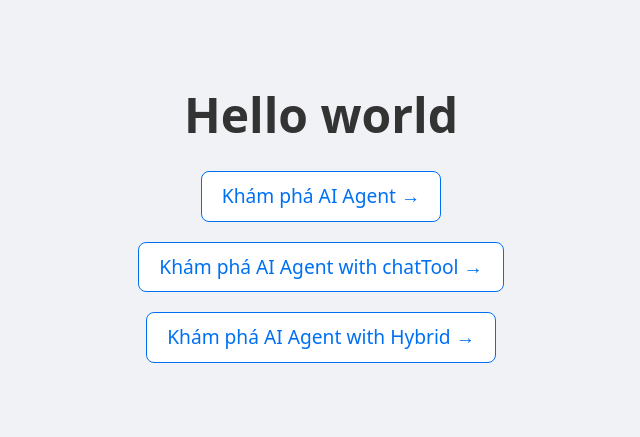
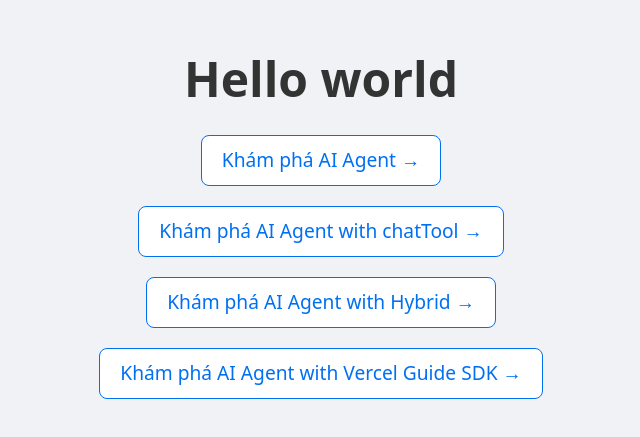
Before and after one commit to phxbinh/TrungNguyen, a Next.js app: page / in a window 1280 px wide. Shown: the part 179-616 px from the top of the page, without its empty margins (319-959 px from the left). Built offline with nearby package versions, Linux system fonts and the light colour scheme.

Commit message:
Update page.tsx

```diff
--- a/src/app/page.tsx
+++ b/src/app/page.tsx
@@ -46,6 +46,9 @@ export default function HomePage() {
       <Link href="/ai-hybrid-chat" style={linkStyle}>
         Khám phá AI Agent with Hybrid →
       </Link>
+      <Link href="/vercel-guides" style={linkStyle}>
+        Khám phá AI Agent with Vercel Guide SDK →
+      </Link>
     </div>
   );
 }
```
